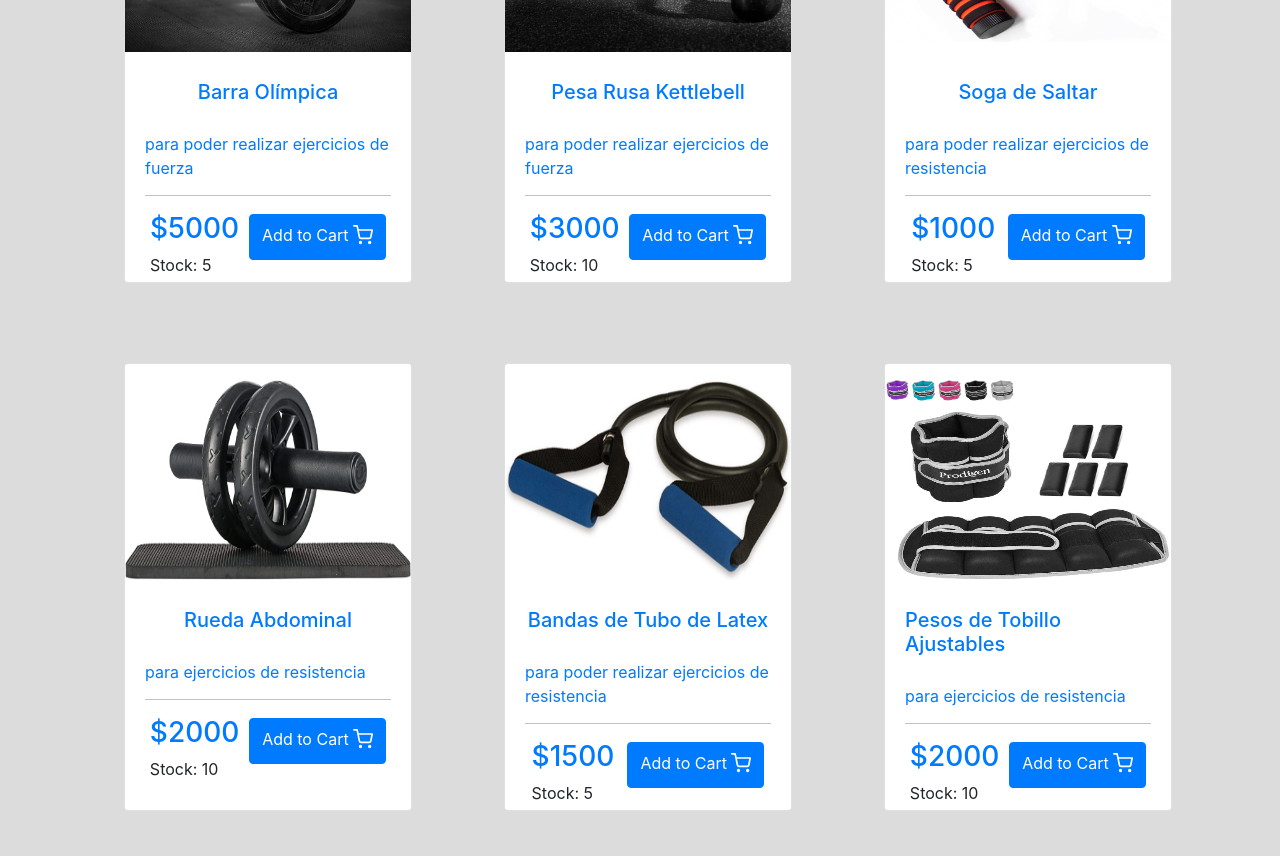
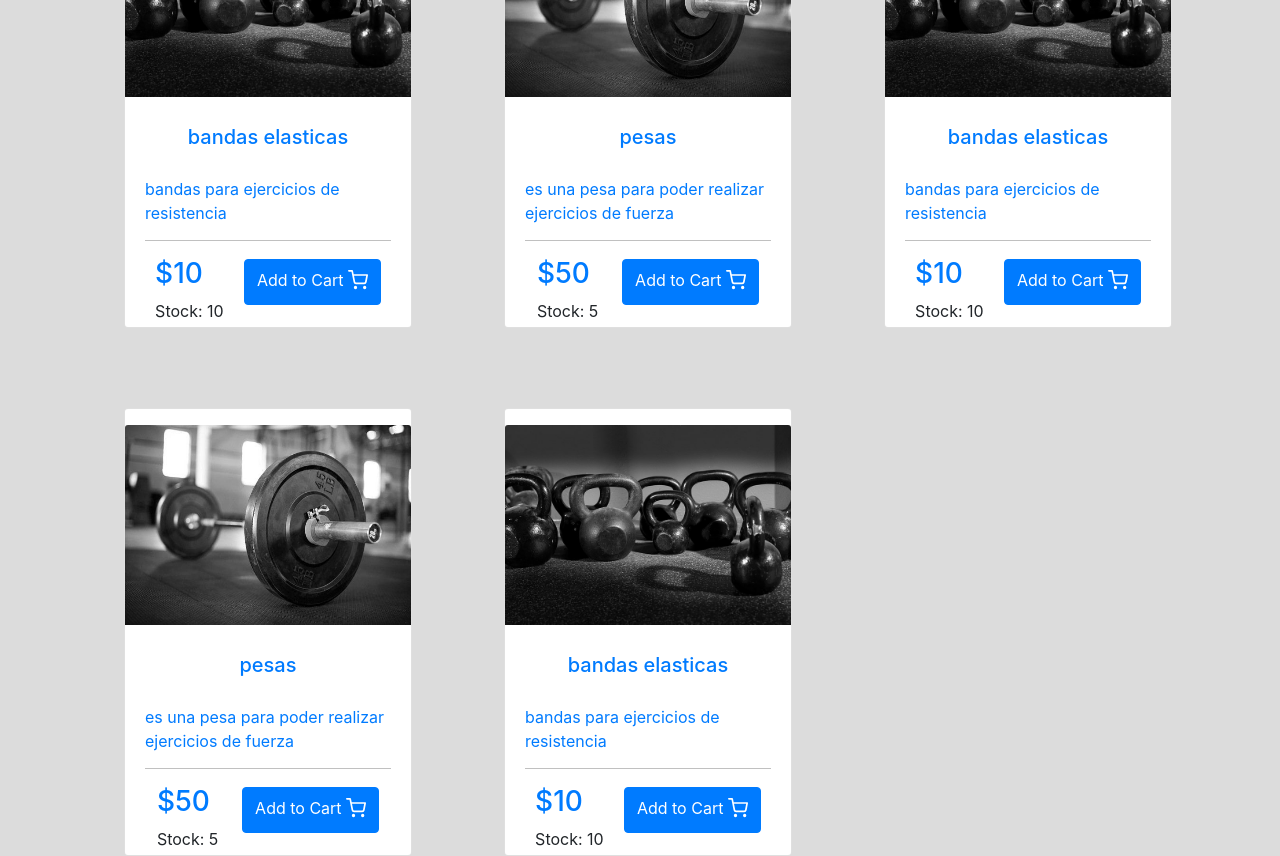
Before and after one commit to BryanCPineda/Ecommerce-ft05-Group3, a React (Create React App) app in the folder client/: page / in a window 1280 px wide. Shown: the part 880-1736 px from the top of the page. Built offline with nearby package versions, Linux system fonts and the light colour scheme.

Commit message:
Problema con el componente Product

```diff
--- a/client/src/App.js
+++ b/client/src/App.js
@@ -16,13 +16,13 @@ import { BrowserRouter as Router, Route, Switch } from "react-router-dom";
 
 
 
-function App() {
+function App({id}) {
 
 
   return (
     <div>
       <SearchBar />
-      <ProductCard2/>
+      {/* <ProductCard2/> */}
       <Router>
         {"aca va la navbar"}
         <Switch>
--- a/client/src/components/Product.jsx
+++ b/client/src/components/Product.jsx
@@ -1,13 +1,35 @@
 import React from "react";
+import { propTypes } from "react-bootstrap/esm/Image";
+import data from "../data"
+import "../components/Product.css";
 
 
+export default function Product(props){
 
-export default function Product(){
+    let mapeo = data.products.filter(ele => ele.id == props.match.params.id)
+    // console.log(props.match.params.id)
+    //console.log(mapeo)
+
 
     return(
         <div>
-            <h1>*Aca tendria que ir la información de la imagen clickeada*</h1>
+            {
+                console.log(mapeo)
 
+            }
+            {/* <div className="Name">
+             <h1>{mapeo.name}</h1>
+             </div>
+             <div className="image">
+             <img src={mapeo[0].image}></img>
+             </div>
+             <div className="Propiedades">
+             <h5>{mapeo[0].description}</h5>
+             <h7>{mapeo[0].price}</h7>
+             <h7>{mapeo[0].stock}</h7>
+             </div>
+
+              */}
 
         </div>
     )
--- a/client/src/components/ProductCard.jsx
+++ b/client/src/components/ProductCard.jsx
@@ -8,6 +8,7 @@ import "./ProductCard.css";
 function ProductCard({ name, description, price, stock, image, id }) {
   return (
     <div className="product-card d-flex justify-content-center">
+
       <Card style={{ width: "18rem" }} className="border-card">
         <div className="border-img">
           <Card.Img variant="top" src={image} className="image" />
--- a/client/src/data.js
+++ b/client/src/data.js
@@ -2,85 +2,73 @@ const data = {
     products: [
       {
         id: 1,
-        name: "Barra Olímpica",
+        name: "pesas",
         category: "Force",
-        description: "para poder realizar ejercicios de fuerza",
-        price: 5000,
+        description: "es una pesa para poder realizar ejercicios de fuerza",
+        price: 50,
         stock: 5,
         image: "./images/imagen1.jpg",
       },
       {
         id: 2,
-        name: "Pesa Rusa Kettlebell",
+        name: "bandas elasticas",
+        category: "Resistance",
+        description: "bandas para ejercicios de resistencia",
+        price: 10,
+        stock: 10,
+        image: "./images/imagen2.jpg",
+      }, {
+        id: 3,
+        name: "pesas",
         category: "Force",
-        description: "para poder realizar ejercicios de fuerza",
-        price: 3000,
+        description: "es una pesa para poder realizar ejercicios de fuerza",
+        price: 50,
+        stock: 5,
+        image: "./images/imagen1.jpg",
+      },
+      {
+        id: 4,
+        name: "bandas elasticas",
+        category: "Resistance",
+        description: "bandas para ejercicios de resistencia",
+        price: 10,
+        stock: 10,
+        image: "./images/imagen2.jpg",
+      }, {
+        id: 5,
+        name: "pesas",
+        category: "Force",
+        description: "es una pesa para poder realizar ejercicios de fuerza",
+        price: 50,
+        stock: 5,
+        image: "./images/imagen1.jpg",
+      },
+      {
+        id: 6,
+        name: "bandas elasticas",
+        category: "Resistance",
+        description: "bandas para ejercicios de resistencia",
+        price: 10,
+        stock: 10,
+        image: "./images/imagen2.jpg",
+      }, {
+        id: 7,
+        name: "pesas",
+        category: "Force",
+        description: "es una pesa para poder realizar ejercicios de fuerza",
+        price: 50,
+        stock: 5,
+        image: "./images/imagen1.jpg",
+      },
+      {
+        id: 8,
+        name: "bandas elasticas",
+        category: "Resistance",
+        description: "bandas para ejercicios de resistencia",
+        price: 10,
         stock: 10,
         image: "./images/imagen2.jpg",
       },
-      {
-        id: 3,
-        name: "Soga de Saltar",
-        category: "Resistance",
-        description: "para poder realizar ejercicios de resistencia",
-        price: 1000,
-        stock: 5,
-        image: "./images/imagen3.jpg",
-      },
-      {
-        id: 4,
-        name: "Rueda Abdominal",
-        category: "Resistance",
-        description: "para ejercicios de resistencia",
-        price: 2000,
-        stock: 10,
-        image: "./images/imagen4.jpg",
-      },
-      {
-        id: 5,
-        name: "Bandas de Tubo de Latex",
-        category: "Resistance",
-        description: "para poder realizar ejercicios de resistencia",
-        price: 1500,
-        stock: 5,
-        image: "./images/imagen5.jpg",
-      },
-      {
-        id: 6,
-        name: "Pesos de Tobillo Ajustables",
-        category: "Resistance",
-        description: "para ejercicios de resistencia",
-        price: 2000,
-        stock: 10,
-        image: "./images/imagen6.jpg",
-      },
-      {
-        id: 7,
-        name: "Mancuernas",
-        category: "Force",
-        description: "para realizar ejercicios de fuerza",
-        price: 2500,
-        stock: 5,
-        image: "./images/imagen7.jpg",
-      },
-      {
-        id: 8,
-        name: "Bandas Elastica",
-        category: "Resistance",
-        description: "para ejercicios de resistencia",
-        price: 900,
-        stock: 10,
-        image: "./images/imagen8.jpg",
-      },
-      {
-        id: 9,
-        name: "Colchoneta",
-        category: "Resistance",
-        description: "para ejercicios de resistencia",
-        price: 800,
-        stock: 5,
-        image: "./images/imagen9.jpg",
-      }
     ],
   };
 
```
